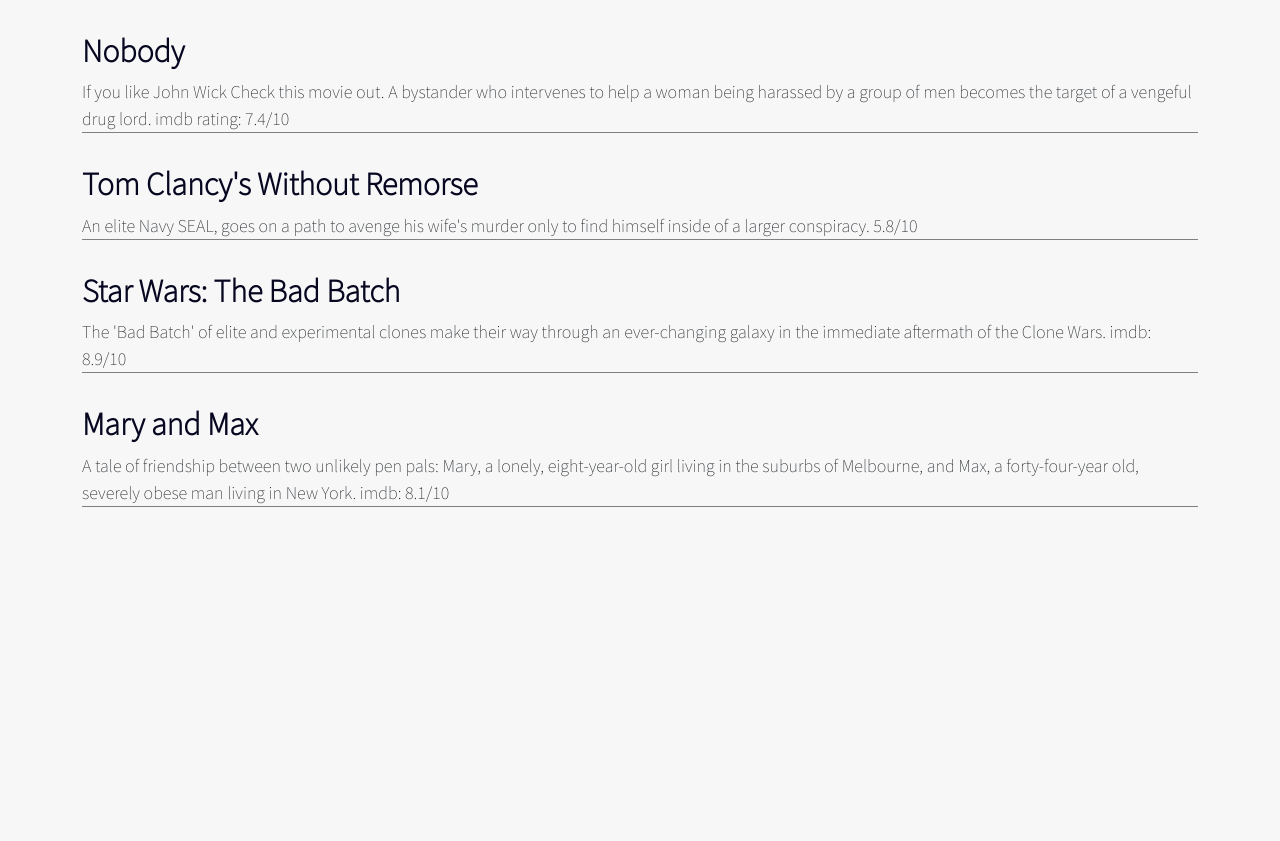
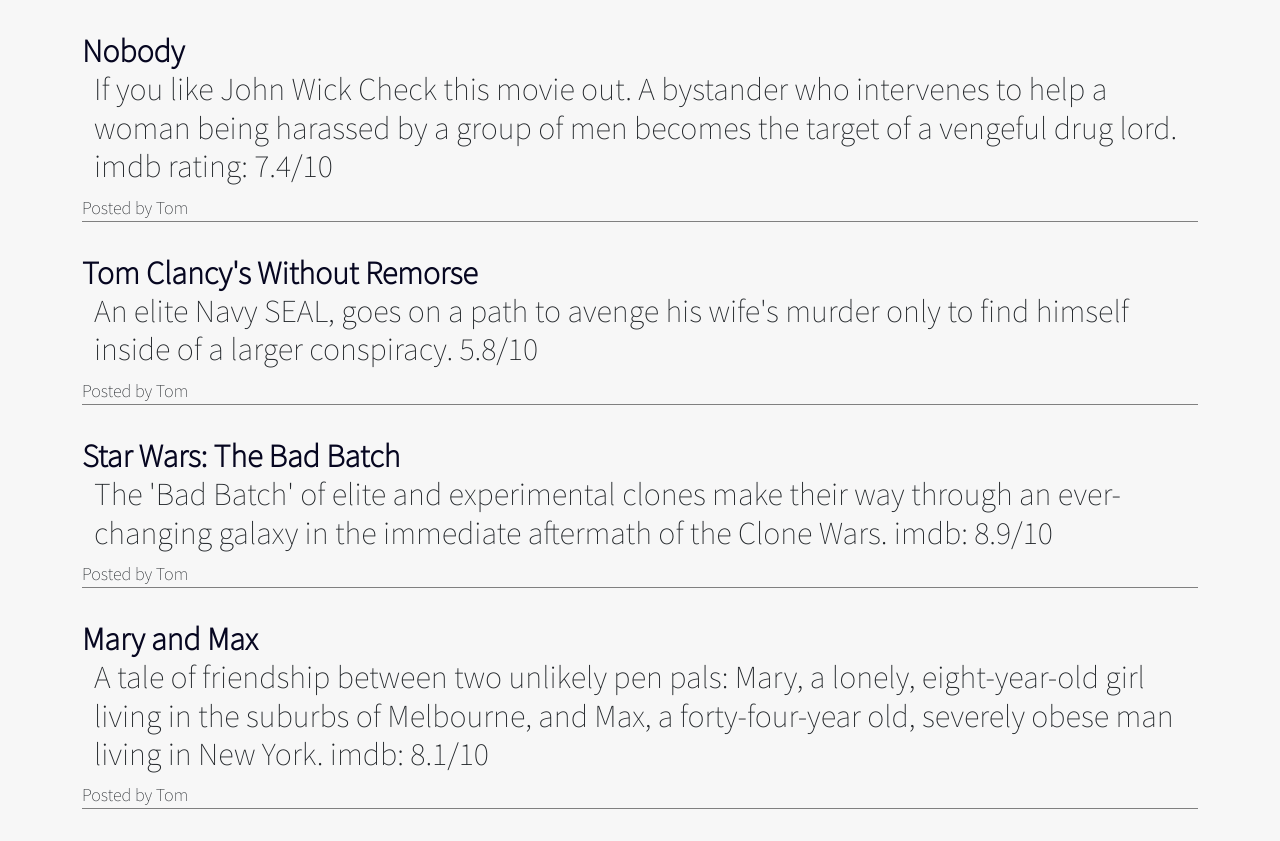
Before and after one commit to TomNguyen-FSDI/django_blog, a Django app: page / in a window 1280 px wide. Shown: the part 84-925 px from the top of the page. Before the commit the page ends 591 px from the top, so only its background shows below. Run offline with Django 3.2, Linux system fonts and the light colour scheme; a user stored in the database is signed in; data comes from the database, SQL or seed files in the repository; both versions use the stored data as it was after the commit.

Commit message:
added posted by author

```diff
--- a/templates/home.html
+++ b/templates/home.html
@@ -5,8 +5,12 @@
     <div class = "post-entry" onclick="location.href='{% url 'post_detail' post.pk %}'">
         <h2>
             <a href="{% url 'post_detail' post.pk %}">{{ post.title|capfirst }}</a>
+            <br>
+            <div class="container">
+                <p>{{ post.body }}</p>
+            </div>
         </h2>
-        <p>{{ post.body }}</p>
+        <p>Posted by {{ post.author|capfirst }}</p>
     </div>
     {% endfor %}
 
--- a/templates/post_detail.html
+++ b/templates/post_detail.html
@@ -4,6 +4,8 @@
 <div class="post-entry">
     <h2>{{ post.title|capfirst }}</h2>
     <p>{{ post.body }}</p>
+    <br>
+    <p>Posted by {{ post.author|capfirst }}</p>
     <a href="{% url 'post_edit' post.pk %}">+ Edit Blog Post</a> |
     <a href="{% url 'post_delete' post.pk %}">+ Delete Blog Post</a>
 {% endblock content %}
```
Also changed, not shown: db.sqlite3.
